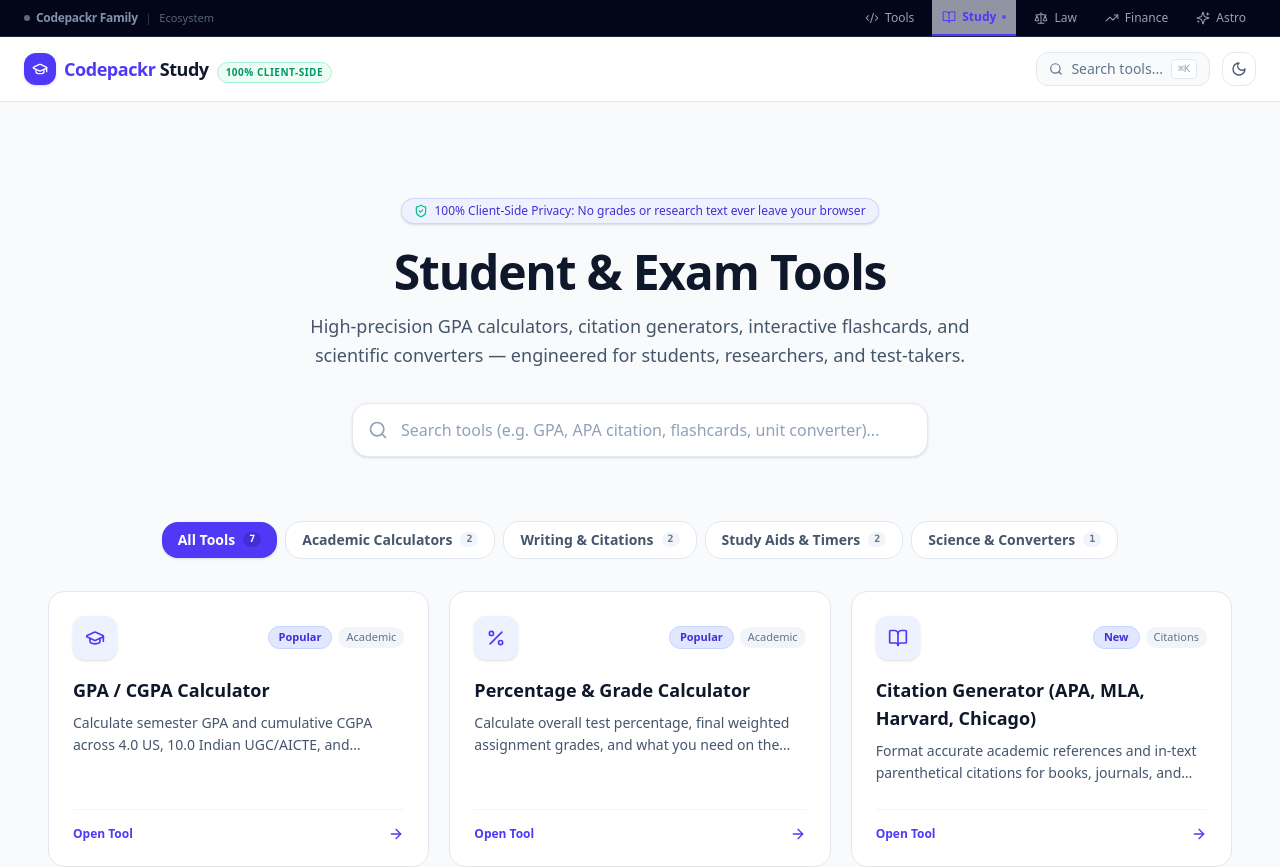
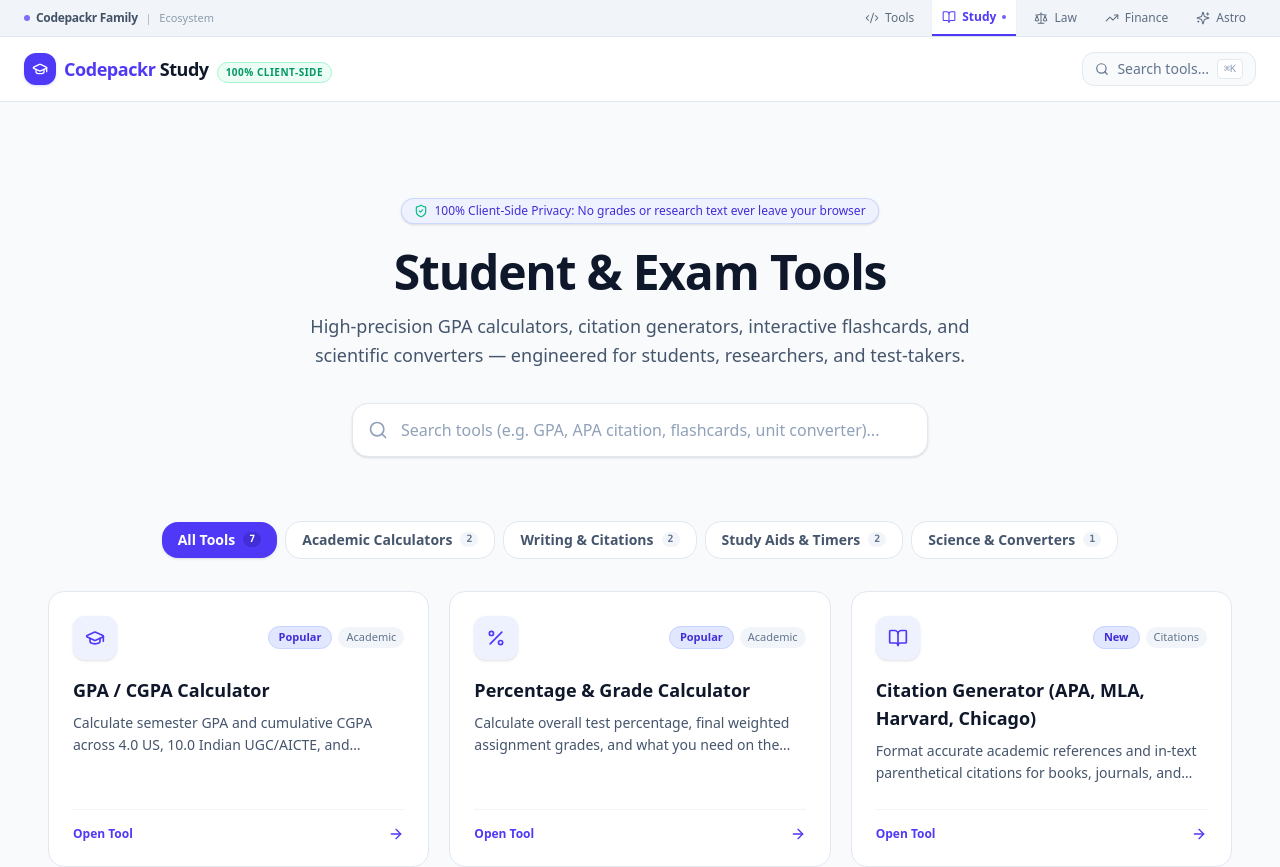
Before and after one commit to coolnaveen99/codepackr-study, a React (Vite) app: page / in a window 1280 px wide. Shown: the top 867 px of the page. Built offline with nearby package versions, Linux system fonts and the light colour scheme; the HTML template or start-up script is replaced by a standard one.

Commit message:
refactor: enforce light mode and remove dark theme support

```diff
--- a/src/App.tsx
+++ b/src/App.tsx
@@ -16,15 +16,6 @@
 import { getToolBySlug, getCurrentSlug } from './lib/urls'
 
 export default function App() {
-  const [dark, setDark] = useState<boolean>(() => {
-    if (typeof window !== 'undefined') {
-      const saved = localStorage.getItem('codepackr_study_theme')
-      if (saved) return saved === 'dark'
-      return window.matchMedia('(prefers-color-scheme: dark)').matches
-    }
-    return false
-  })
-
   const [currentTool, setCurrentTool] = useState<ToolDefinition | null>(() => {
     const slug = getCurrentSlug()
     return getToolBySlug(slug) || null
@@ -33,15 +24,11 @@
   const [searchOpen, setSearchOpen] = useState(false)
   const [homeSearchQuery, setHomeSearchQuery] = useState('')
 
+  // Enforce light mode only
   useEffect(() => {
-    if (dark) {
-      document.documentElement.classList.add('dark')
-      localStorage.setItem('codepackr_study_theme', 'dark')
-    } else {
-      document.documentElement.classList.remove('dark')
-      localStorage.setItem('codepackr_study_theme', 'light')
-    }
-  }, [dark])
+    document.documentElement.classList.remove('dark')
+    localStorage.setItem('codepackr_study_theme', 'light')
+  }, [])
 
   const syncRoute = useCallback(() => {
     const slug = getCurrentSlug()
@@ -114,9 +101,9 @@
   }
 
   return (
-    <div className="min-h-screen bg-slate-50 dark:bg-slate-950 text-slate-900 dark:text-slate-100 transition-colors flex flex-col font-sans">
+    <div className="min-h-screen bg-slate-50 text-slate-900 flex flex-col font-sans">
       <CodepackrFamilyBar />
-      <Header dark={dark} onToggleTheme={() => setDark(!dark)} onOpenSearch={() => setSearchOpen(true)} onGoHome={handleGoHome} />
+      <Header onOpenSearch={() => setSearchOpen(true)} onGoHome={handleGoHome} />
       <main className="flex-1 max-w-7xl w-full mx-auto px-4 sm:px-6 py-8">
         {showContact ? (
           <ContactView onBack={handleGoHome} />
--- a/src/components/CodepackrFamilyBar.tsx
+++ b/src/components/CodepackrFamilyBar.tsx
@@ -4,11 +4,11 @@
 import { CODEPACKR_FAMILY, CURRENT_PRODUCT, FamilyProductId } from "../lib/codepackr-family";
 
 const ACTIVE_CLASS: Record<FamilyProductId, string> = {
-  tools:   "text-cyan-400 font-semibold border-b-2 border-cyan-400 shadow-[0_2px_8px_-2px_rgba(6,182,212,0.4)]",
-  study:   "text-indigo-600 font-semibold border-b-2 border-indigo-600 bg-indigo-50/60 dark:bg-indigo-950/40",
-  law:     "text-slate-900 dark:text-slate-100 font-semibold border-b-2 border-slate-800 dark:border-slate-200",
-  finance: "text-emerald-700 dark:text-emerald-400 font-semibold border-b-2 border-emerald-600 bg-emerald-50/50 dark:bg-emerald-950/40",
-  astro:   "text-amber-800 dark:text-amber-300 font-semibold border-b-2 border-amber-600 bg-amber-50/80 dark:bg-amber-950/50",
+  tools:   "text-cyan-700 font-semibold border-b-2 border-cyan-600 bg-cyan-50/70",
+  study:   "text-indigo-600 font-semibold border-b-2 border-indigo-600 bg-white shadow-xs",
+  law:     "text-slate-900 font-semibold border-b-2 border-slate-800 bg-white shadow-xs",
+  finance: "text-emerald-700 font-semibold border-b-2 border-emerald-600 bg-emerald-50/70",
+  astro:   "text-amber-800 font-semibold border-b-2 border-amber-600 bg-amber-50/80",
 };
 
 function FamilyIcon({ id, size = 14 }: { id: FamilyProductId; size?: number }) {
@@ -67,16 +67,16 @@
     <nav
       id="codepackr-family-navigation"
       aria-label="Codepackr Family"
-      className={`relative z-40 w-full text-[12px] select-none transition-colors duration-200 bg-slate-950 border-b border-slate-800 text-slate-400 ${className}`}
+      className={`relative z-40 w-full text-[12px] select-none transition-colors duration-200 bg-slate-100 border-b border-slate-200 text-slate-600 ${className}`}
     >
       <div className="max-w-7xl mx-auto px-3 sm:px-6 h-9 flex items-center justify-between">
-        <div className="flex items-center gap-2 font-medium">
+        <div className="flex items-center gap-2 font-medium text-slate-700">
           <span className="flex items-center gap-1.5 opacity-90 font-semibold tracking-tight">
-            <span className="inline-block w-1.5 h-1.5 rounded-full bg-current opacity-70" />
+            <span className="inline-block w-1.5 h-1.5 rounded-full bg-indigo-600 opacity-80" />
             <span>Codepackr Family</span>
           </span>
           <span className="text-[10px] opacity-40 hidden md:inline">|</span>
-          <span className="text-[11px] opacity-60 hidden md:inline font-normal">Ecosystem</span>
+          <span className="text-[11px] opacity-70 hidden md:inline font-normal text-slate-500">Ecosystem</span>
         </div>
 
         <ul className="hidden sm:flex items-center gap-1 lg:gap-2 h-full">
@@ -99,7 +99,7 @@
                     href={item.href}
                     target={linkTarget}
                     rel={linkTarget === "_blank" ? "noopener noreferrer" : undefined}
-                    className="h-full inline-flex items-center gap-1.5 px-2.5 py-0 text-[12px] opacity-75 hover:opacity-100 transition-all rounded-sm focus-visible:outline-none focus-visible:ring-1 focus-visible:ring-current text-slate-300 hover:text-cyan-300"
+                    className="h-full inline-flex items-center gap-1.5 px-2.5 py-0 text-[12px] opacity-85 hover:opacity-100 transition-all rounded-sm focus-visible:outline-none focus-visible:ring-1 focus-visible:ring-indigo-500 text-slate-600 hover:text-indigo-600 hover:bg-slate-200/50"
                   >
                     {showIcons && <FamilyIcon id={item.id} size={14} />}
                     <span>{labelText}</span>
@@ -117,7 +117,7 @@
             aria-haspopup="true"
             aria-label="Toggle Codepackr Family sites menu"
             onClick={() => setMobileOpen(!mobileOpen)}
-            className="flex items-center gap-1.5 py-1 px-2 min-h-[44px] rounded text-[11px] font-medium border border-current/20 bg-current/5"
+            className="flex items-center gap-1.5 py-1 px-2 min-h-[44px] rounded text-[11px] font-medium border border-slate-300 bg-white text-slate-700 shadow-2xs"
           >
             {showIcons && currentItem && <FamilyIcon id={currentItem.id} size={13} />}
             <span>{language === "ta" && currentItem?.labelTa ? currentItem.labelTa : currentItem?.label}</span>
@@ -125,8 +125,8 @@
           </button>
 
           {mobileOpen && (
-            <div className="absolute right-0 top-full mt-1.5 w-60 py-1.5 rounded-lg shadow-xl border border-black/10 dark:border-white/10 bg-white dark:bg-slate-900 text-slate-800 dark:text-slate-100 z-50">
-              <div className="px-3 py-1.5 border-b border-black/5 dark:border-white/5 text-[10px] uppercase font-bold tracking-wider text-slate-400">
+            <div className="absolute right-0 top-full mt-1.5 w-60 py-1.5 rounded-lg shadow-xl border border-slate-200 bg-white text-slate-800 z-50">
+              <div className="px-3 py-1.5 border-b border-slate-100 text-[10px] uppercase font-bold tracking-wider text-slate-400">
                 Codepackr Network
               </div>
               <ul className="py-1">
@@ -136,28 +136,28 @@
                   return (
                     <li key={item.id}>
                       {isCurrent ? (
-                        <div className="w-full flex items-center justify-between px-3 py-2.5 min-h-[44px] text-[12px] font-medium bg-slate-100 dark:bg-slate-800/70" aria-current="page">
+                        <div className="w-full flex items-center justify-between px-3 py-2.5 min-h-[44px] text-[12px] font-medium bg-indigo-50 text-indigo-700" aria-current="page">
                           <div className="flex items-center gap-2">
                             <FamilyIcon id={item.id} size={15} />
                             <div>
                               <div className="font-semibold">{labelText}</div>
-                              <div className="text-[10px] opacity-70">{item.description}</div>
+                              <div className="text-[10px] text-indigo-600/75">{item.description}</div>
                             </div>
                           </div>
-                          <span className="text-[9px] px-1.5 py-0.5 rounded font-mono font-bold uppercase tracking-wider bg-current/10">Current</span>
+                          <span className="text-[9px] px-1.5 py-0.5 rounded font-mono font-bold uppercase tracking-wider bg-indigo-100 text-indigo-700">Current</span>
                         </div>
                       ) : (
                         <a
                           href={item.href}
                           target={linkTarget}
                           rel={linkTarget === "_blank" ? "noopener noreferrer" : undefined}
-                          className="w-full flex items-center justify-between px-3 py-2.5 min-h-[44px] text-[12px] hover:bg-slate-50 dark:hover:bg-slate-800/40 transition-colors"
+                          className="w-full flex items-center justify-between px-3 py-2.5 min-h-[44px] text-[12px] text-slate-700 hover:text-indigo-600 hover:bg-slate-50 transition-colors"
                         >
                           <div className="flex items-center gap-2">
                             <FamilyIcon id={item.id} size={15} />
                             <div>
                               <div className="font-medium">{labelText}</div>
-                              <div className="text-[10px] opacity-60">{item.description}</div>
+                              <div className="text-[10px] text-slate-400">{item.description}</div>
                             </div>
                           </div>
                           <ExternalLink size={11} className="opacity-50" />
--- a/src/components/layout/Header.tsx
+++ b/src/components/layout/Header.tsx
@@ -1,21 +1,17 @@
 import React from 'react'
-import { Search, Sun, Moon, GraduationCap } from 'lucide-react'
+import { Search, GraduationCap } from 'lucide-react'
 
 interface HeaderProps {
-  dark: boolean
-  onToggleTheme: () => void
   onOpenSearch: () => void
   onGoHome: () => void
 }
 
 export const Header: React.FC<HeaderProps> = ({
-  dark,
-  onToggleTheme,
   onOpenSearch,
   onGoHome
 }) => {
   return (
-    <header className="border-b border-slate-200 dark:border-slate-800 bg-white/90 dark:bg-slate-900/90 backdrop-blur sticky top-0 z-40 transition-colors">
+    <header className="border-b border-slate-200 bg-white/90 backdrop-blur sticky top-0 z-40 transition-colors">
       <div className="max-w-7xl mx-auto px-4 sm:px-6 h-16 flex items-center justify-between gap-4">
         {/* Left: Brand Logo */}
         <div className="flex items-center gap-3 sm:gap-4">
@@ -28,38 +24,29 @@
               <GraduationCap className="w-4 h-4" />
             </div>
             <div>
-              <span className="font-bold text-base sm:text-lg tracking-tight text-slate-900 dark:text-white">
-                <span className="text-indigo-600 dark:text-indigo-400">Codepackr</span> Study
+              <span className="font-bold text-base sm:text-lg tracking-tight text-slate-900">
+                <span className="text-indigo-600">Codepackr</span> Study
               </span>
-              <span className="hidden md:inline-block ml-2 text-[10px] font-semibold uppercase tracking-wider text-emerald-600 dark:text-emerald-400 bg-emerald-50 dark:bg-emerald-950/60 px-2 py-0.5 rounded-full border border-emerald-200 dark:border-emerald-800">
+              <span className="hidden md:inline-block ml-2 text-[10px] font-semibold uppercase tracking-wider text-emerald-600 bg-emerald-50 px-2 py-0.5 rounded-full border border-emerald-200">
                 100% Client-Side
               </span>
             </div>
           </button>
         </div>
 
-        {/* Center/Right: Quick Search Trigger & Theme Toggle */}
+        {/* Right: Quick Search Trigger */}
         <div className="flex items-center gap-2 sm:gap-3">
           <button
             onClick={onOpenSearch}
             type="button"
-            className="flex items-center gap-2 text-xs sm:text-sm px-3 py-1.5 rounded-xl border border-slate-200 dark:border-slate-700 bg-slate-50 dark:bg-slate-800/80 text-slate-500 dark:text-slate-400 hover:border-indigo-300 dark:hover:border-indigo-600 transition cursor-pointer"
+            className="flex items-center gap-2 text-xs sm:text-sm px-3 py-1.5 rounded-xl border border-slate-200 bg-slate-50 text-slate-500 hover:border-indigo-300 hover:text-slate-700 transition cursor-pointer"
             aria-label="Search student tools"
           >
             <Search className="w-3.5 h-3.5" />
             <span className="hidden sm:inline">Search tools...</span>
-            <kbd className="hidden sm:inline-flex items-center gap-0.5 px-1.5 py-0.5 text-[10px] font-mono bg-white dark:bg-slate-900 border border-slate-200 dark:border-slate-700 rounded text-slate-400">
+            <kbd className="hidden sm:inline-flex items-center gap-0.5 px-1.5 py-0.5 text-[10px] font-mono bg-white border border-slate-200 rounded text-slate-400">
               ⌘K
             </kbd>
-          </button>
-
-          <button
-            onClick={onToggleTheme}
-            type="button"
-            aria-label={dark ? 'Switch to light theme' : 'Switch to dark theme'}
-            className="p-2 rounded-xl border border-slate-200 dark:border-slate-700 bg-white dark:bg-slate-800 text-slate-600 dark:text-slate-300 hover:bg-slate-100 dark:hover:bg-slate-700 transition cursor-pointer"
-          >
-            {dark ? <Sun className="w-4 h-4 text-amber-400" /> : <Moon className="w-4 h-4 text-slate-600" />}
           </button>
         </div>
       </div>
```
